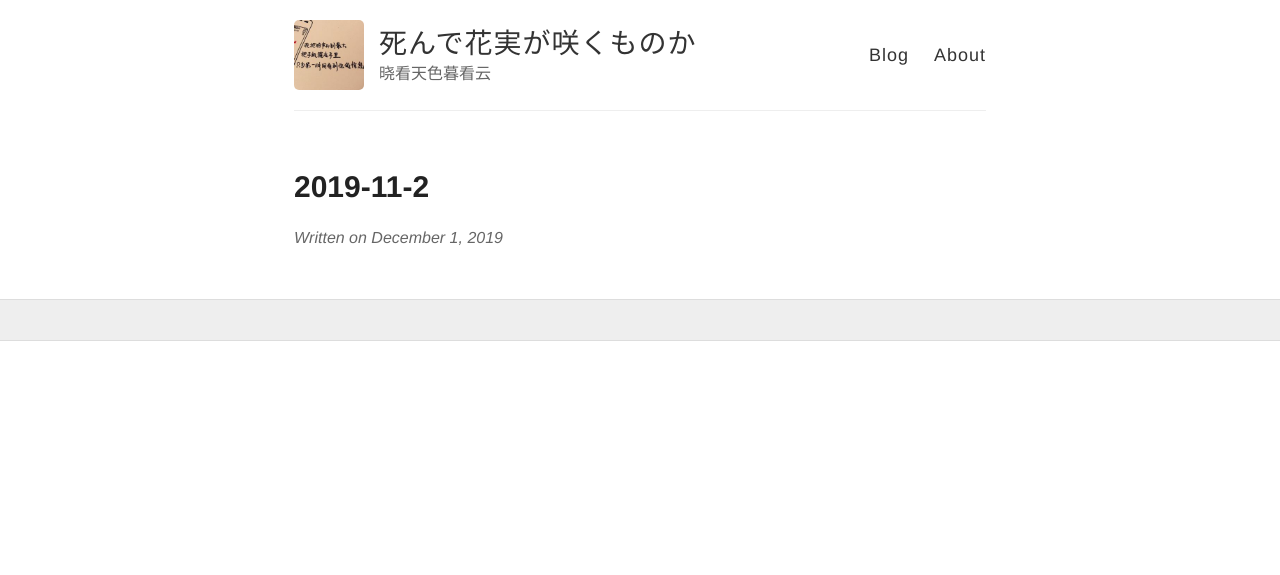
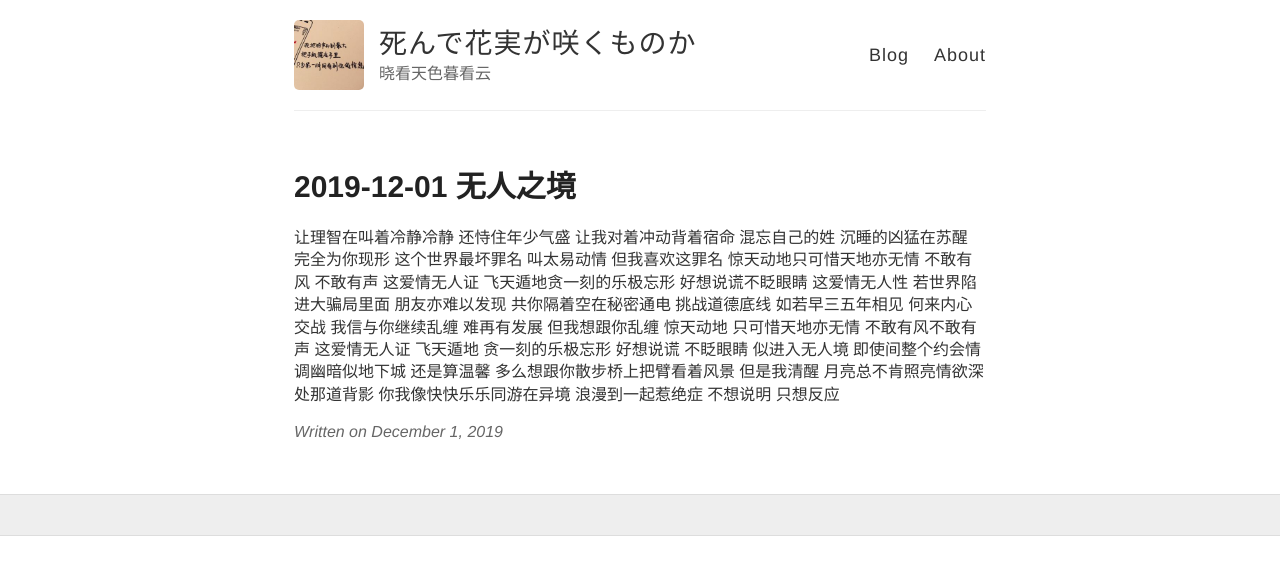
Before and after one commit to wiki650/wiki650.github.io, a Jekyll site: the page built from _posts/2019-12-01-wiki20191201.md, in a window 1280 px wide. Shown: the top 575 px of the page. Built offline with Jekyll 4.4.1, drawn with Linux system fonts in a browser that asks for light colours; comment, search, counter and statistics services are not loaded.

Commit message:
Update 2019-12-01-wiki20191201.md

```diff
--- a/_posts/2019-12-01-wiki20191201.md
+++ b/_posts/2019-12-01-wiki20191201.md
@@ -1,4 +1,43 @@
 ---
 layout: post
-title: 2019-11-2
+title: 2019-12-01 无人之境
 ---
+
+让理智在叫着冷静冷静
+还恃住年少气盛
+让我对着冲动背着宿命
+混忘自己的姓
+沉睡的凶猛在苏醒
+完全为你现形
+这个世界最坏罪名
+叫太易动情
+但我喜欢这罪名
+惊天动地只可惜天地亦无情
+不敢有风 不敢有声
+这爱情无人证
+飞天遁地贪一刻的乐极忘形
+好想说谎不眨眼睛
+这爱情无人性
+若世界陷进大骗局里面
+朋友亦难以发现
+共你隔着空在秘密通电
+挑战道德底线
+如若早三五年相见
+何来内心交战
+我信与你继续乱缠
+难再有发展 但我想跟你乱缠
+惊天动地 只可惜天地亦无情
+不敢有风不敢有声
+这爱情无人证
+飞天遁地 贪一刻的乐极忘形
+好想说谎 不眨眼睛
+似进入无人境
+即使间整个约会情调幽暗似地下城
+还是算温馨
+多么想跟你散步桥上把臂看着风景
+但是我清醒
+月亮总不肯照亮情欲深处那道背影
+你我像快快乐乐同游在异境
+浪漫到一起惹绝症
+不想说明
+只想反应
```
